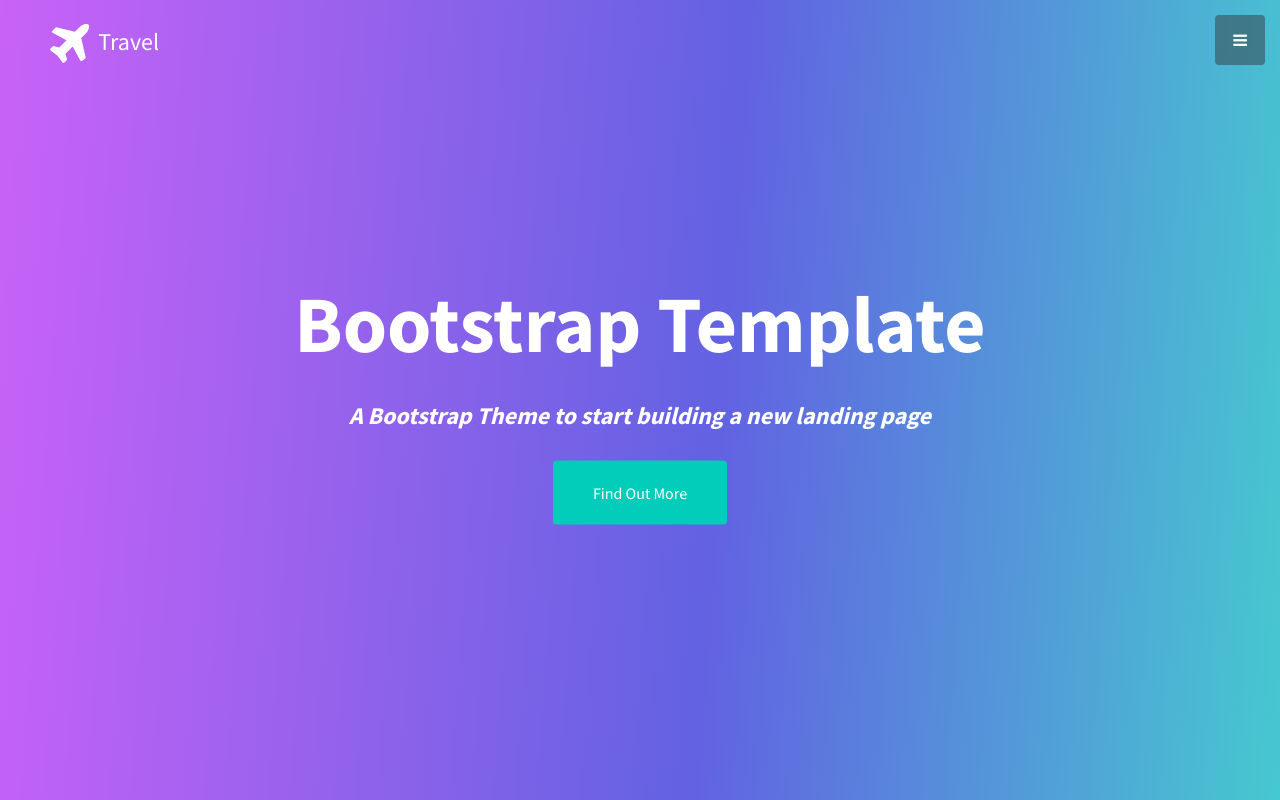
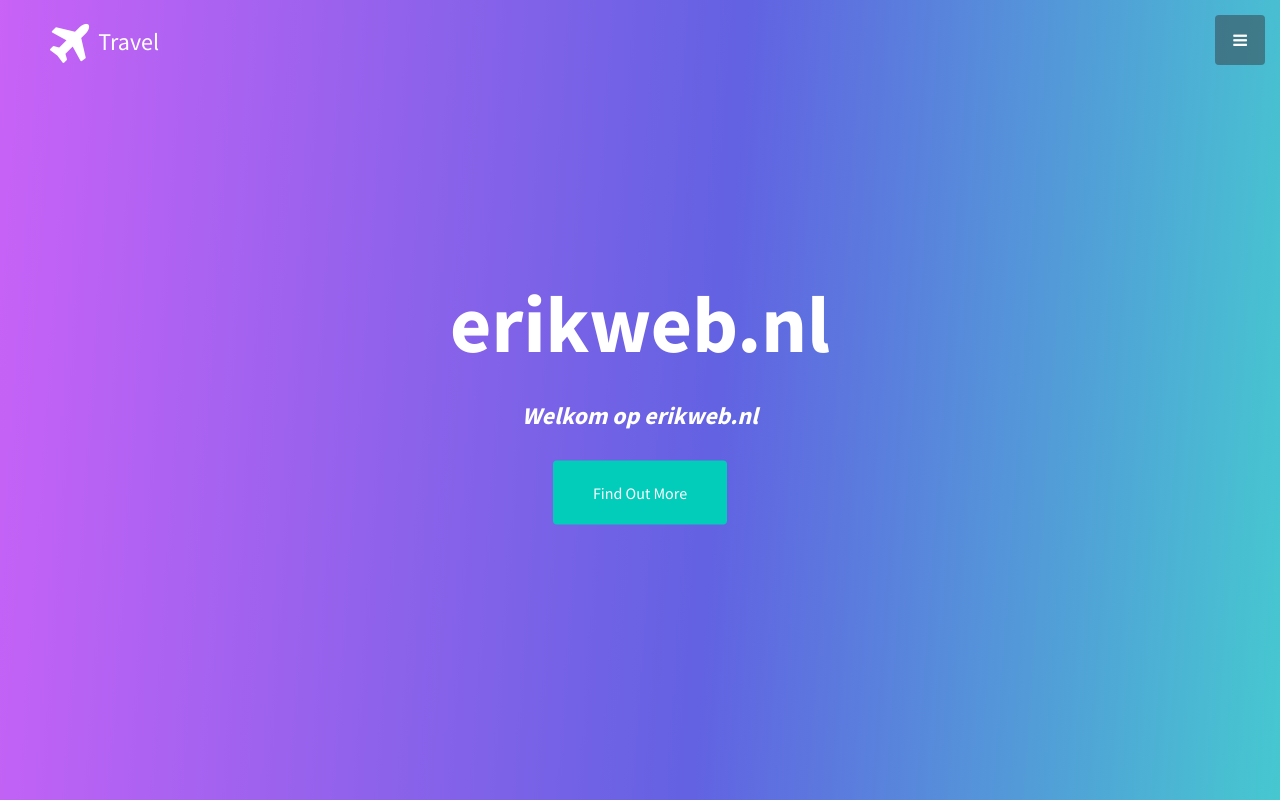
Before and after one commit to ErikGrootoonk/erikgrootoonk.github.io, a plain HTML site: page index.html in a window 1280 px wide. Shown: the top 800 px of the page. Drawn offline with Linux system fonts and the light colour scheme.

Commit message:
kleine wijziging

```diff
--- a/index.html
+++ b/index.html
@@ -56,9 +56,9 @@
   <!-- Header Starts -->
   <section id="Banner" class="content-section">
     <div class="container content-wrap text-center">
-      <h1>Bootstrap Template</h1>
+      <h1>erikweb.nl</h1>
       <h3>
-          <em>A Bootstrap Theme to start building a new landing page</em>
+          <em>Welkom op erikweb.nl</em>
         </h3>
       <a class="btn btn-primary btn-xl smooth-scroll" href="#About">Find Out More</a>
     </div>
```
Also changed, not shown: images/p-landing.jpg (added).
